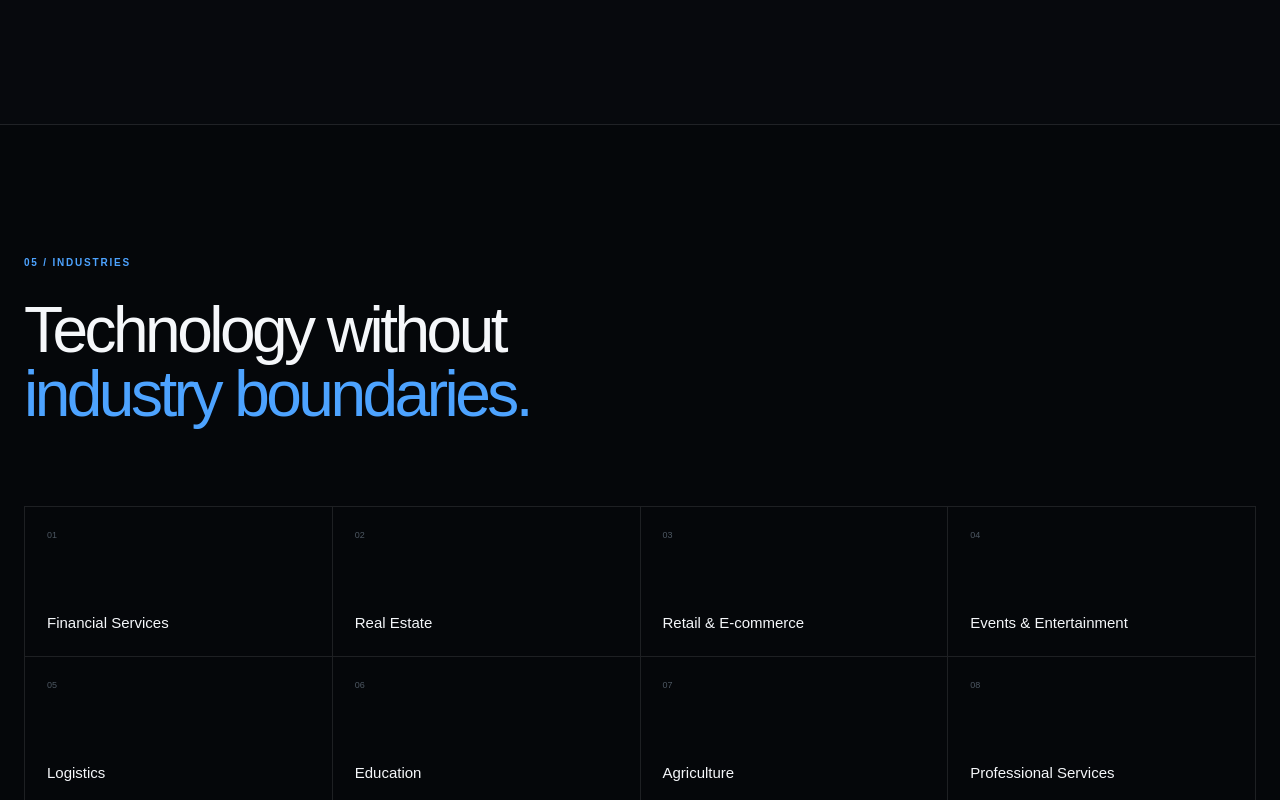
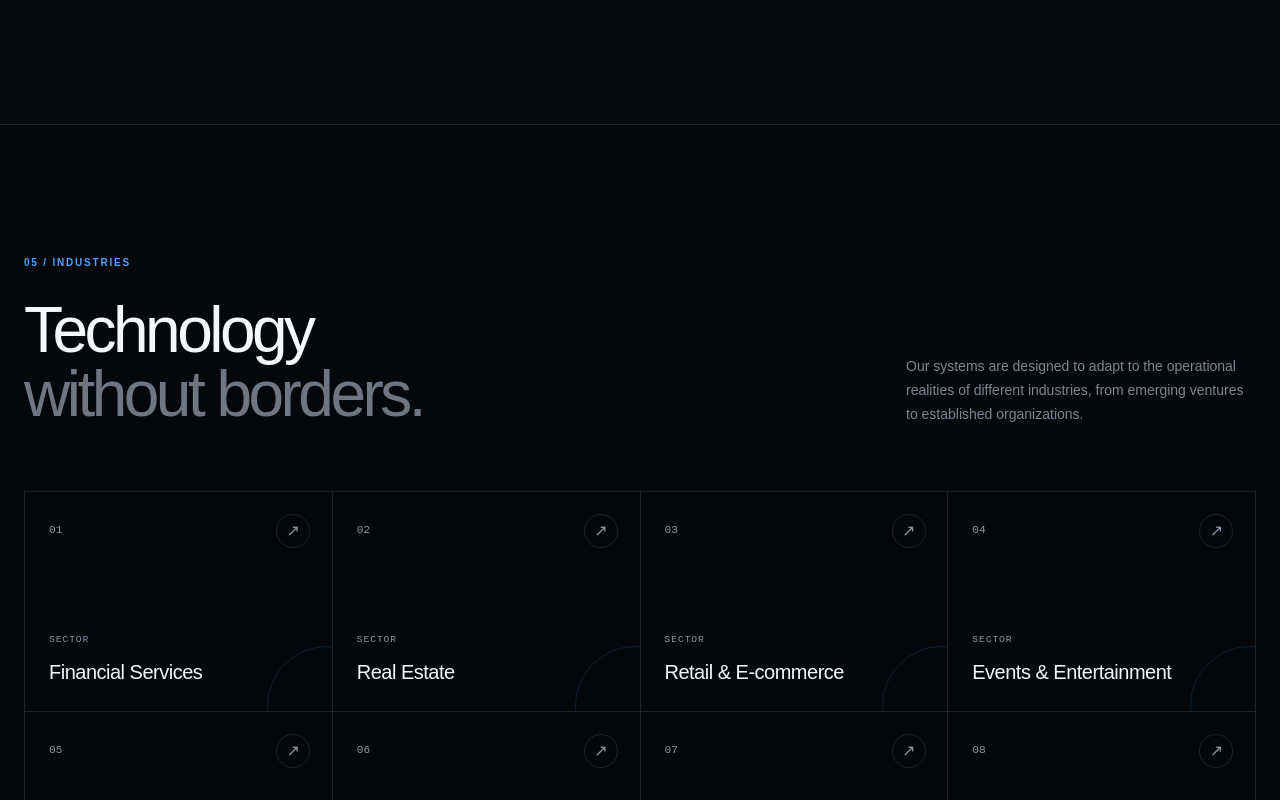
Before and after one commit to IfStats/hiffs-global, a Next.js app: page / in a window 1280 px wide. Shown: the part 5160-5960 px from the top of the page. Built offline with nearby package versions, Linux system fonts and the light colour scheme.

Commit message:
feat: add industry capabilities section

```diff
--- a/src/app/globals.css
+++ b/src/app/globals.css
@@ -1351,3 +1351,113 @@ a {
     height: 260px;
   }
 }
+
+.industries-section {
+  position: relative;
+  overflow: hidden;
+}
+
+.industries-grid {
+  display: grid;
+  grid-template-columns: repeat(4, 1fr);
+  margin-top: 4rem;
+  border-top: 1px solid var(--line);
+  border-left: 1px solid var(--line);
+}
+
+.industry-card {
+  position: relative;
+  min-height: 220px;
+  padding: 1.5rem;
+  border-right: 1px solid var(--line);
+  border-bottom: 1px solid var(--line);
+  overflow: hidden;
+  transition: background 0.3s ease;
+}
+
+.industry-card::before {
+  content: "";
+  position: absolute;
+  width: 120px;
+  height: 120px;
+  right: -55px;
+  bottom: -55px;
+  border: 1px solid rgba(77, 163, 255, 0.15);
+  border-radius: 50%;
+  transition: transform 0.4s ease;
+}
+
+.industry-card:hover {
+  background: var(--panel);
+}
+
+.industry-card:hover::before {
+  transform: scale(1.8);
+}
+
+.industry-number {
+  color: var(--muted);
+  font-family: monospace;
+  font-size: 0.7rem;
+}
+
+.industry-card-content {
+  position: absolute;
+  left: 1.5rem;
+  right: 1.5rem;
+  bottom: 1.5rem;
+}
+
+.industry-kicker {
+  display: block;
+  margin-bottom: 0.65rem;
+  color: var(--muted);
+  font-family: monospace;
+  font-size: 0.6rem;
+  letter-spacing: 0.1em;
+}
+
+.industry-card h3 {
+  margin: 0;
+  font-size: 1.25rem;
+  font-weight: 500;
+  letter-spacing: -0.025em;
+}
+
+.industry-arrow {
+  position: absolute;
+  top: 1.35rem;
+  right: 1.35rem;
+  display: flex;
+  align-items: center;
+  justify-content: center;
+  width: 34px;
+  height: 34px;
+  border: 1px solid var(--line);
+  border-radius: 50%;
+  color: var(--muted);
+  transition:
+    transform 0.3s ease,
+    color 0.3s ease;
+}
+
+.industry-card:hover .industry-arrow {
+  color: var(--foreground);
+  transform: rotate(45deg);
+}
+
+@media (max-width: 900px) {
+  .industries-grid {
+    grid-template-columns: repeat(2, 1fr);
+  }
+}
+
+@media (max-width: 600px) {
+  .industries-grid {
+    grid-template-columns: 1fr;
+  }
+
+  .industry-card {
+    min-height: 180px;
+  }
+}
--- a/src/app/page.tsx
+++ b/src/app/page.tsx
@@ -366,20 +366,37 @@ export default function Home() {
       {/* Industries */}
       <section id="industries" className="section industries-section">
   <div className="container">
+    <div className="section-heading">
+      <div>
         <p className="section-label">05 / INDUSTRIES</p>
+        <h2>
+          Technology
+          <br />
+          <span>without borders.</span>
+        </h2>
+      </div>
 
-          <h2>
-            Technology without
-            <br />
-            <span>industry boundaries.</span>
-          </h2>
+      <p>
+        Our systems are designed to adapt to the operational realities of
+        different industries, from emerging ventures to established
+        organizations.
+      </p>
+    </div>
 
-          <div className="industry-grid">
+    <div className="industries-grid">
       {industries.map((industry, index) => (
-              <div className="industry-item" key={industry}>
-                <span>0{index + 1}</span>
-                {industry}
+        <article className="industry-card" key={industry}>
+          <span className="industry-number">
+            {String(index + 1).padStart(2, "0")}
+          </span>
+
+          <div className="industry-card-content">
+            <span className="industry-kicker">SECTOR</span>
+            <h3>{industry}</h3>
           </div>
+
+          <span className="industry-arrow">↗</span>
+        </article>
       ))}
     </div>
   </div>
```
Lines whose indentation alone changed are shown as unchanged.
